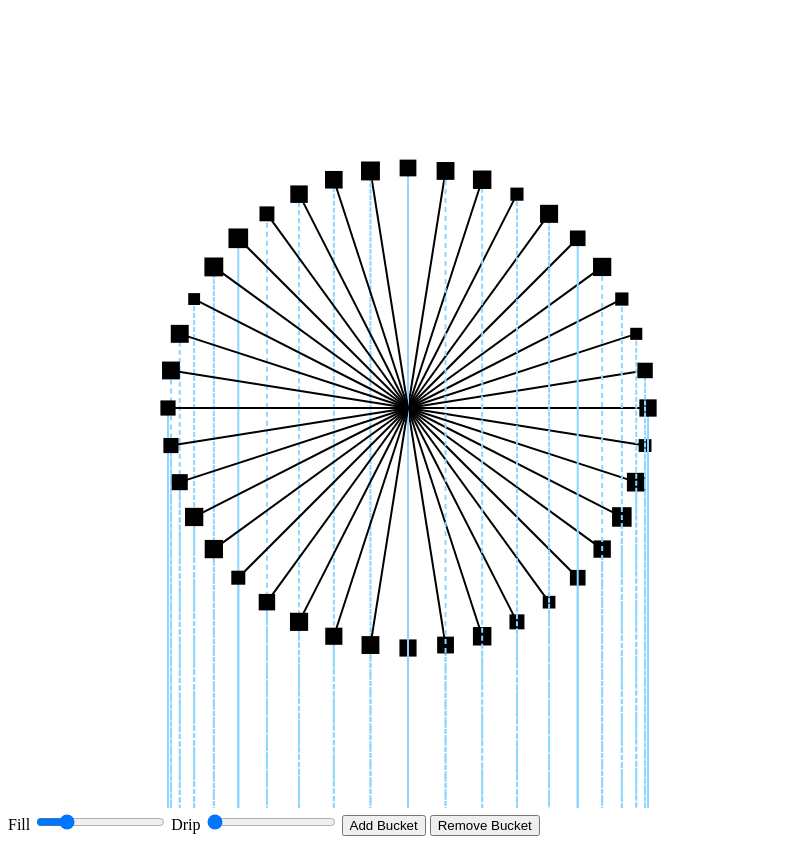
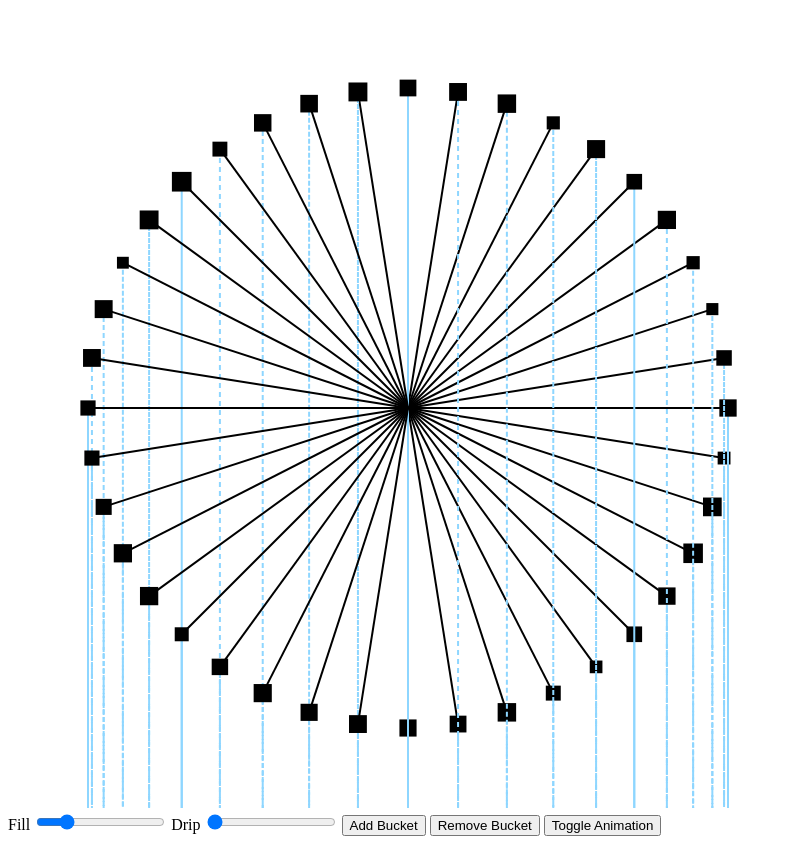
Before and after one commit to clawtros/canvas-water-wheel, a plain HTML site: page index.html in a window 1280 px wide. Shown: the whole page, without its empty margins (0-792 px from the left). Drawn offline with Linux system fonts and the light colour scheme.

Commit message:
add toggle animation

```diff
--- a/index.html
+++ b/index.html
@@ -10,6 +10,7 @@
       Drip <input type="range" min="0" max="200" step="0.1" value="1.5" id="drip_slider">
       <button id="add_bucket_button">Add Bucket</button>
       <button id="remove_bucket_button">Remove Bucket</button>
+      <button id="toggle_animation_button">Toggle Animation</button>
     </div>
   </body>
   <script type="application/javascript" src="underscore.js"></script>
@@ -30,5 +31,8 @@
        wheel.removeBucket();
        wheel.draw();
     });
+    document.getElementById('toggle_animation_button').addEventListener('click', function() {
+       wheel.toggleAnimating();
+    });
   </script>
 </html>
--- a/waterwheel.js
+++ b/waterwheel.js
@@ -31,8 +31,8 @@
       return Math.sin(this.angle) * this.mass * -1;
     },
     updatePosition: function() {
-      this.x = this.wheel_size * 0.5 + this.wheel_size * 0.3 * Math.sin(this.angle);
-      this.y = this.wheel_size * 0.5 + this.wheel_size * 0.3 * Math.cos(this.angle);
+      this.x = this.wheel_size * 0.5 + this.wheel_size * 0.4 * Math.sin(this.angle);
+      this.y = this.wheel_size * 0.5 + this.wheel_size * 0.4 * Math.cos(this.angle);
     },
     draw: function(ctx) {
       this.updatePosition();
```
